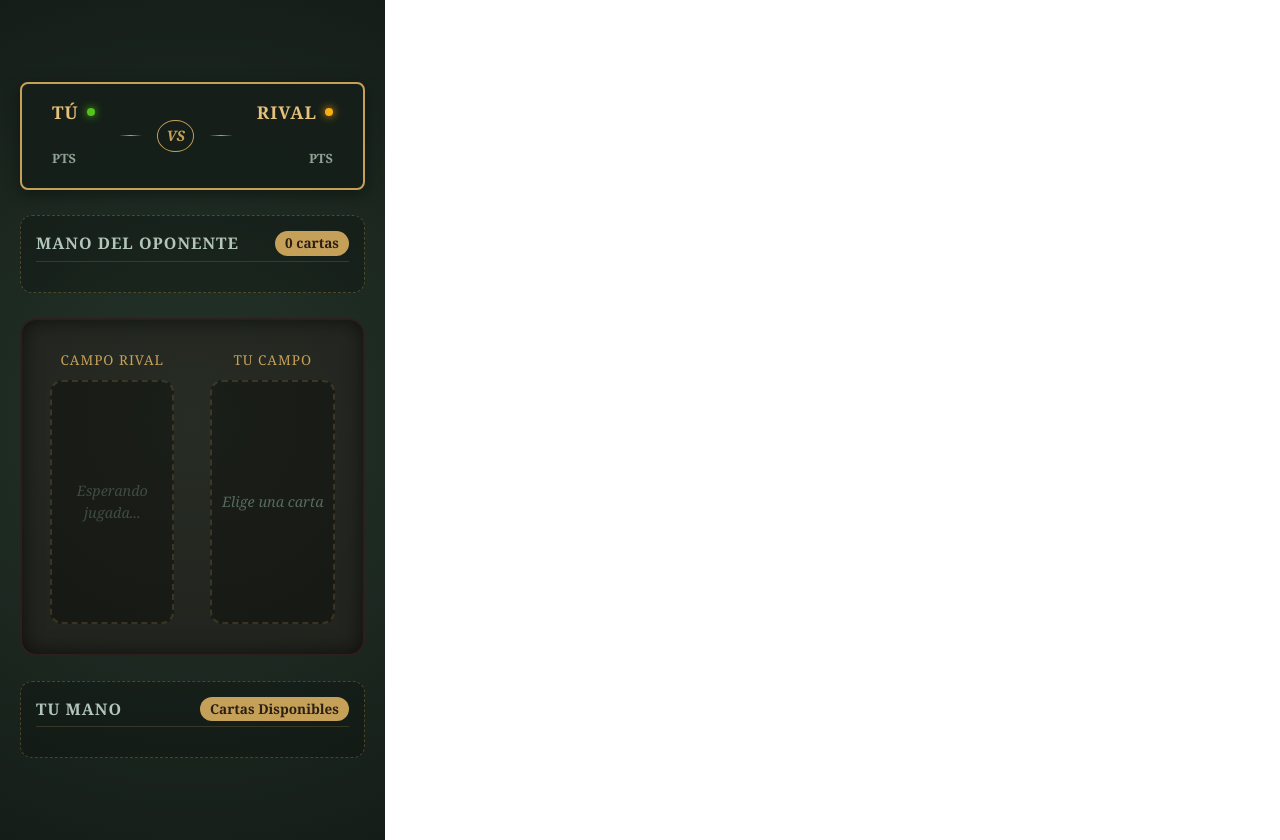
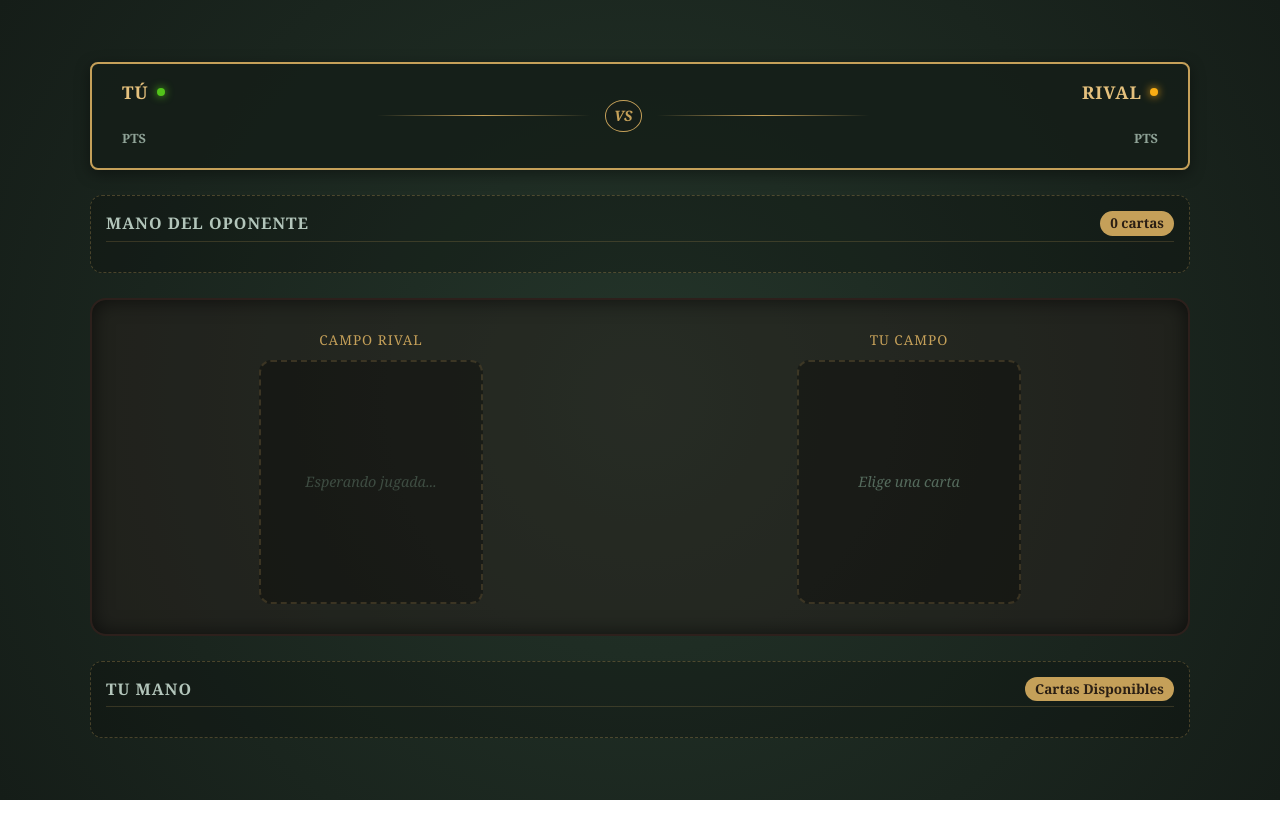
Before and after one commit to Carloscazallas123/RepoTestCard, a React (Vite) app in the folder FrontEnd/: page /juego in a window 1280 px wide. After the commit the page ends 800 px from the top, so only its background shows below. Built offline with nearby package versions, Linux system fonts and the light colour scheme.

Commit message:
Centrar el Tablero

```diff
--- a/FrontEnd/src/style/TableroJuego.css
+++ b/FrontEnd/src/style/TableroJuego.css
@@ -16,20 +16,26 @@
   background-color: var(--bg-tabletop);
   background-image: radial-gradient(circle, #24352a 0%, #151d18 100%);
   min-height: 100vh;
+  width: 100vw; /* Fuerza a ocupar todo el ancho de la pantalla */
   padding: 20px;
-  font-family: 'Georgia', serif; /* Tipografía clásica con serifa */
+  font-family: 'Georgia', serif;
   color: var(--text-light);
+
+  /* Sistema flex de centrado absoluto */
   display: flex;
-  justify-content: center;
-  align-items: center;
+  justify-content: center; /* Centra horizontalmente */
+  align-items: center;     /* Centra verticalmente */
+  box-sizing: border-box;
 }
 
 .tabletop-container {
   width: 100%;
   max-width: 1100px;
+  margin: 0 auto; /* Asegura el centrado si hay colisión con layouts globales */
   display: flex;
   flex-direction: column;
   gap: 25px;
+  box-sizing: border-box;
 }
 
 /* ==========================================================================
```
